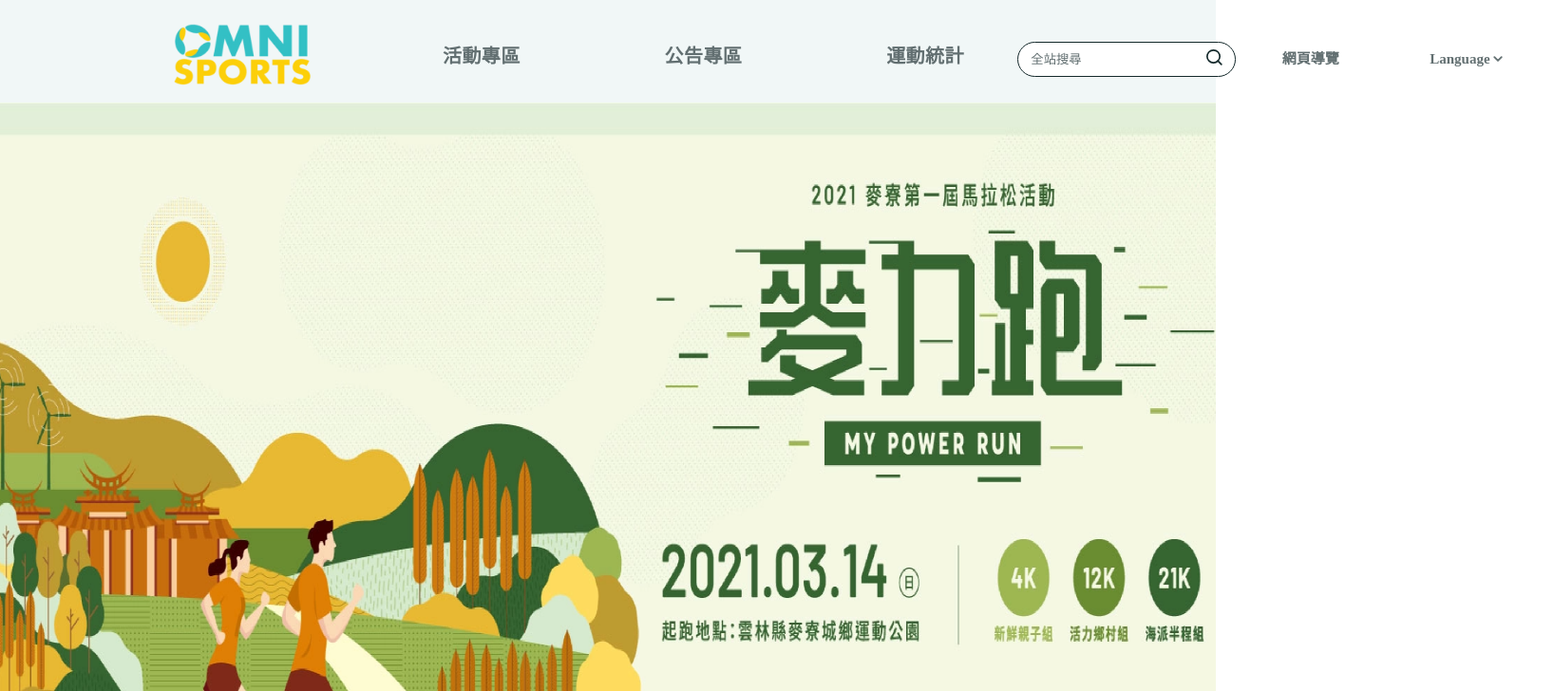
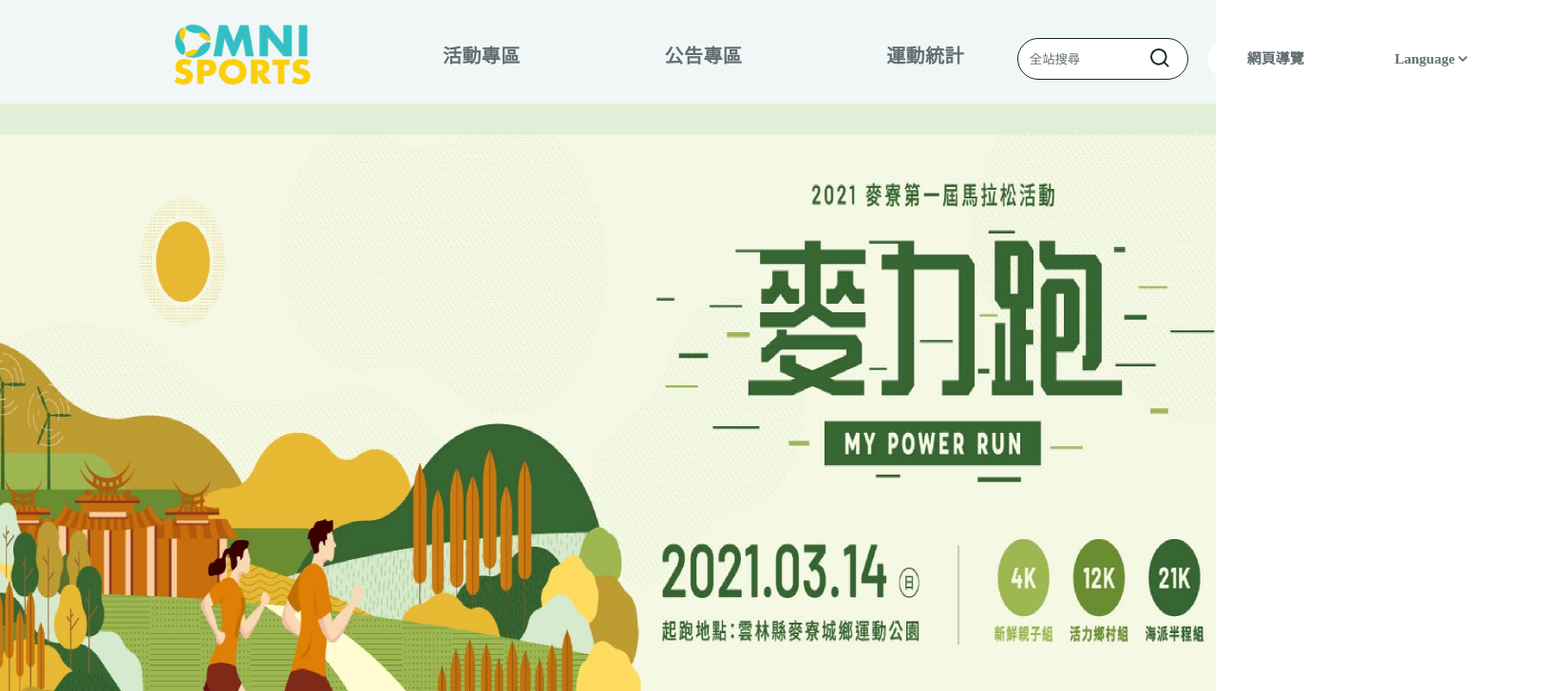
Before and after one commit to CAFECA-IO/sports-charity, a Next.js app: page / in a window 1280 px wide. Shown: the top 728 px of the page at 95% size, 1636 px wide, since content can reach past the window. Built offline with nearby package versions, Linux system fonts and the light colour scheme.

Commit message:
Edit searchbar styles

```diff
--- a/src/components/header/main_navigation.module.css
+++ b/src/components/header/main_navigation.module.css
@@ -50,19 +50,21 @@
 }
 
 .searchbar {
+  width: 180px;
+  height: 44px;
+  padding: 10px;
   display: inline-flex;
   background-color: white;
   align-items: center;
 
-  padding: 3%;
   text-decoration: none;
   border: 1px solid #14292b;
   border-radius: 50px;
 }
 
 .searchbar input {
+  width: 100%;
   outline: none;
-  margin-left: 5px;
   border: none;
 }
 
@@ -75,6 +77,7 @@
   background-color: transparent;
   cursor: pointer;
   float: right;
+  margin-right: 3px;
 }
 
 .menubtn {
--- a/src/components/header/main_navigation.tsx
+++ b/src/components/header/main_navigation.tsx
@@ -57,8 +57,8 @@ function MainNavigation() {
                 <Image
                   src="/search.svg"
                   alt="search btn"
-                  width={17}
-                  height={17}
+                  width={20}
+                  height={20}
                 />
               </button>
             </div>
```
